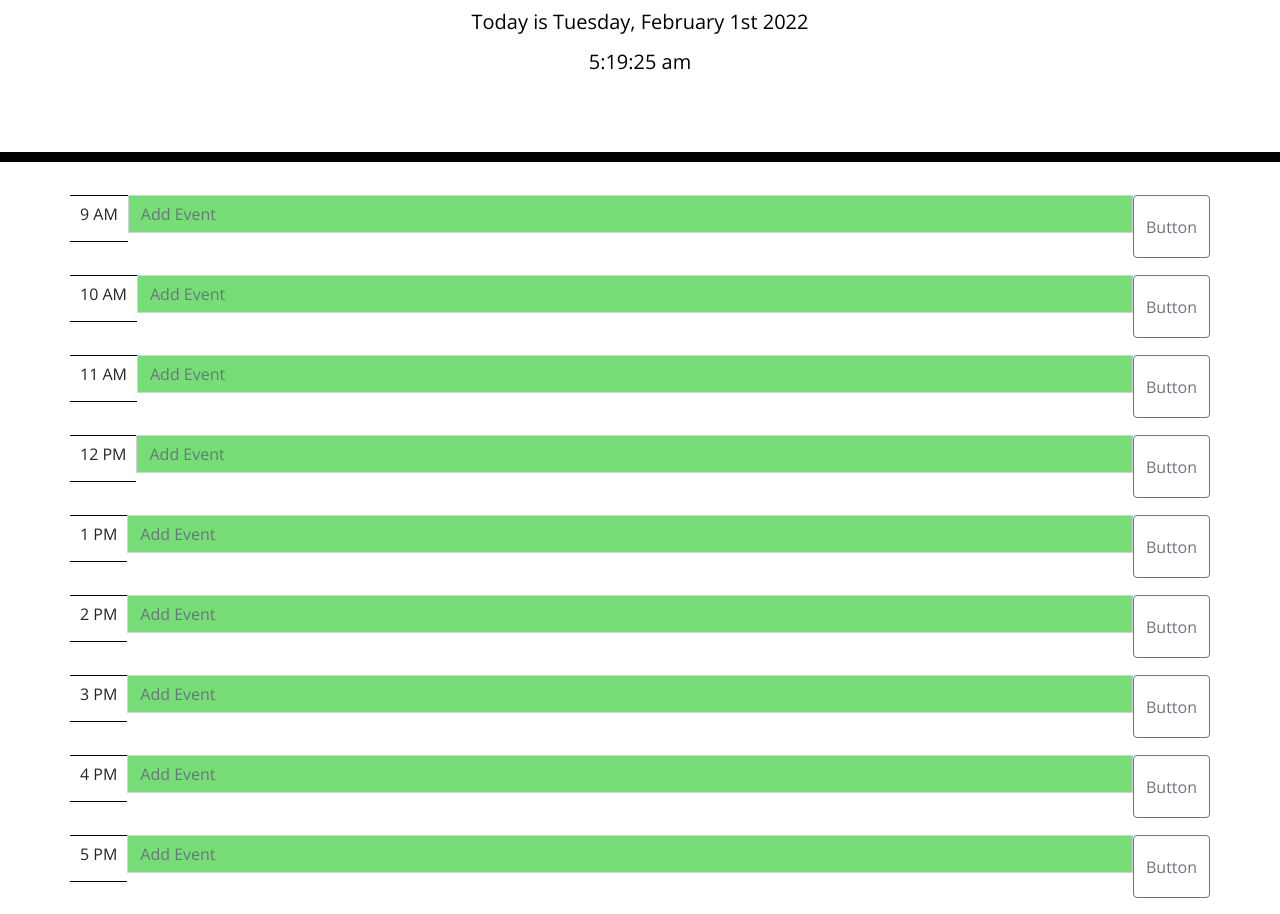
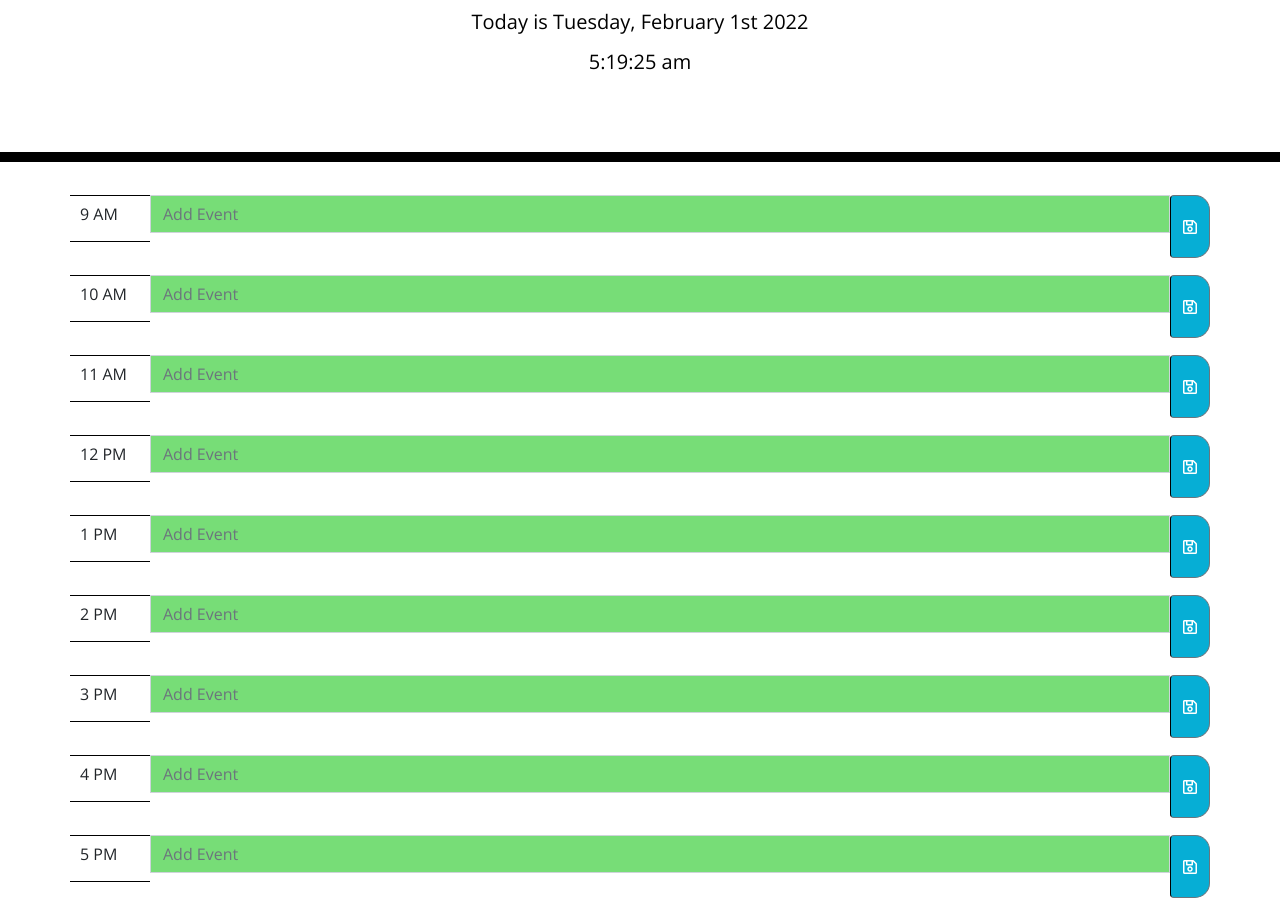
Before and after one commit to EmeraldAGreen/third-party-api-day-planner, a plain HTML site: page Develop/index.html in a window 1280 px wide. Shown: the part 182-1096 px from the top of the page. Drawn offline with nearby package versions, Linux system fonts and the light colour scheme.

Commit message:
styled buttons with font awesome icon

```diff
--- a/Develop/index.html
+++ b/Develop/index.html
@@ -34,7 +34,7 @@
         <section class="input-group mb-3">
             <p class="dayHour" id="9">9 AM</p>
             <input id="nine-am" type="text" class="form-control" placeholder="Add Event" aria-label="Add Event">
-            <button class="btn btn-outline-secondary saveEvent" type="button" >Button</button>
+            <button class="btn btn-outline-secondary saveEvent" type="button"><i class="far fa-save"></i></button>
         </section>
       </div>
 
@@ -42,7 +42,7 @@
         <section class="input-group mb-3">
           <p class="dayHour" id="10">10 AM</p>
           <input id="ten-am" type="text" class="form-control" placeholder="Add Event" aria-label="Add Event">
-          <button class="btn btn-outline-secondary saveEvent" type="button" >Button</button>
+          <button class="btn btn-outline-secondary saveEvent" type="button"><i class="far fa-save"></i></button>
         </section>
       </div>
 
@@ -50,7 +50,7 @@
         <section class="input-group mb-3">
           <p class="dayHour" id="11">11 AM</p>
           <input id="eleven-am" type="text" class="form-control" placeholder="Add Event" aria-label="Add Event">
-          <button class="btn btn-outline-secondary saveEvent" type="button" >Button</button>
+          <button class="btn btn-outline-secondary saveEvent" type="button"><i class="far fa-save"></i></button>
         </section>
       </div>
 
@@ -58,7 +58,7 @@
         <section class="input-group mb-3">
           <p class="dayHour" id="12">12 PM</p>
           <input id="twelve-pm" type="text" class="form-control" placeholder="Add Event" aria-label="Add Event">
-          <button class="btn btn-outline-secondary saveEvent" type="button" >Button</button>
+          <button class="btn btn-outline-secondary saveEvent" type="button"><i class="far fa-save"></i></button>
         </section>
       </div>
 
@@ -66,7 +66,7 @@
         <section class="input-group mb-3">
           <p class="dayHour" id="13">1 PM</p>
           <input id="one-pm" type="text" class="form-control" placeholder="Add Event" aria-label="Add Event">
-          <button class="btn btn-outline-secondary saveEvent" type="button" >Button</button>
+          <button class="btn btn-outline-secondary saveEvent" type="button"><i class="far fa-save"></i></button>
         </section>
       </div>
 
@@ -74,7 +74,7 @@
         <section class="input-group mb-3">
           <p class="dayHour" id="14">2 PM</p>
           <input id="two-pm" type="text" class="form-control" placeholder="Add Event" aria-label="Add Event">
-          <button class="btn btn-outline-secondary saveEvent" type="button" >Button</button>
+          <button class="btn btn-outline-secondary saveEvent" type="button"><i class="far fa-save"></i></button>
         </section>
       </div>
 
@@ -82,16 +82,15 @@
         <section class="input-group mb-3">
           <p class="dayHour" id="15">3 PM</p>
           <input id="three-pm" type="text" class="form-control" placeholder="Add Event" aria-label="Add Event">
-          <button class="btn btn-outline-secondary saveEvent" type="button" >Button</button>
+          <button class="btn btn-outline-secondary saveEvent" type="button"><i class="far fa-save"></i></button>
         </section>
       </div>
-      <!-- move the save event class for all buttons above -->
 
       <div id="8" class="row">
         <section class="input-group mb-3">
           <p class="dayHour" id="16">4 PM</p>
           <input id="four-pm" type="text" class="form-control" placeholder="Add Event" aria-label="Add Event">
-          <button class="btn btn-outline-secondary saveEvent"type="button">Button</button>
+          <button class="btn btn-outline-secondary saveEvent"type="button"><i class="far fa-save"></i></button>
         </section>
       </div>
 
@@ -99,7 +98,7 @@
         <section class="input-group mb-3">
           <p class="dayHour" id="17">5 PM</p>
           <input id="five-pm" type="text" class="form-control" placeholder="Add Event" aria-label="Add Event">
-          <button class="btn btn-outline-secondary saveEvent" type="button" >Button</button>
+          <button class="btn btn-outline-secondary saveEvent" type="button"><i class="far fa-save"></i></button>
         </section>
       </div>
 
--- a/Develop/style.css
+++ b/Develop/style.css
@@ -23,11 +23,6 @@ textarea {
 
 .description {
   white-space: pre-wrap;
-}
-
-.time-block {
-  text-align: center;
-  border-radius: 15px;
 }
 
 .row {
@@ -57,7 +52,7 @@ textarea {
   color: white;
 }
 
-.saveBtn {
+.btn {
   border-left: 1px solid black;
   border-top-right-radius: 15px;
   border-bottom-right-radius: 15px;
@@ -65,7 +60,7 @@ textarea {
   color: white;
 }
 
-.saveBtn i:hover {
+.btn i:hover {
   font-size: 20px;
   transition: all 0.3s ease-in-out;
 }
@@ -74,4 +69,5 @@ textarea {
   border-top: black solid 1px;
   border-bottom:black solid 1px;
   padding: 10px;
+  width: 5rem;
 }
```
Also changed, not shown: 1 other file.
